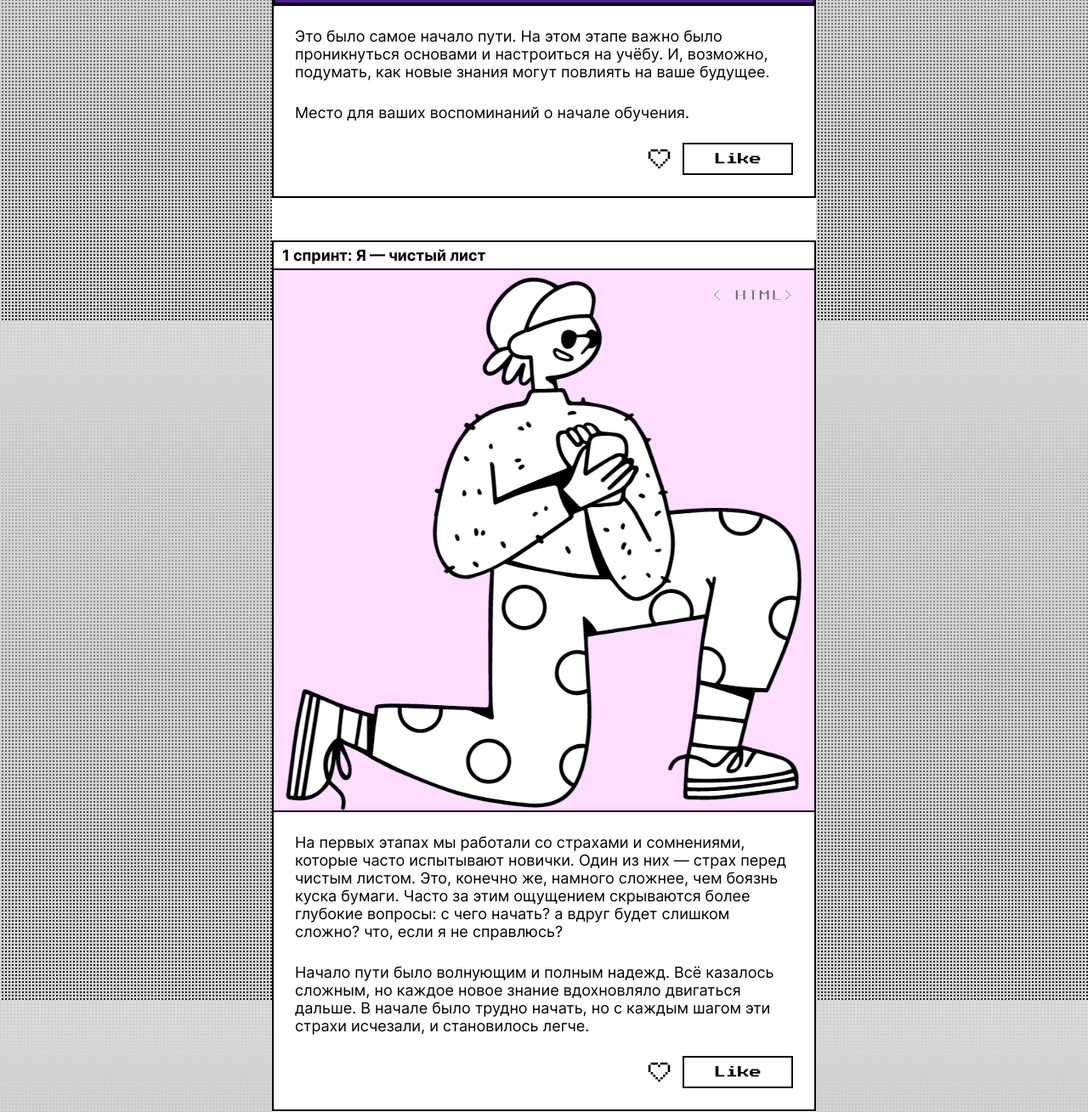
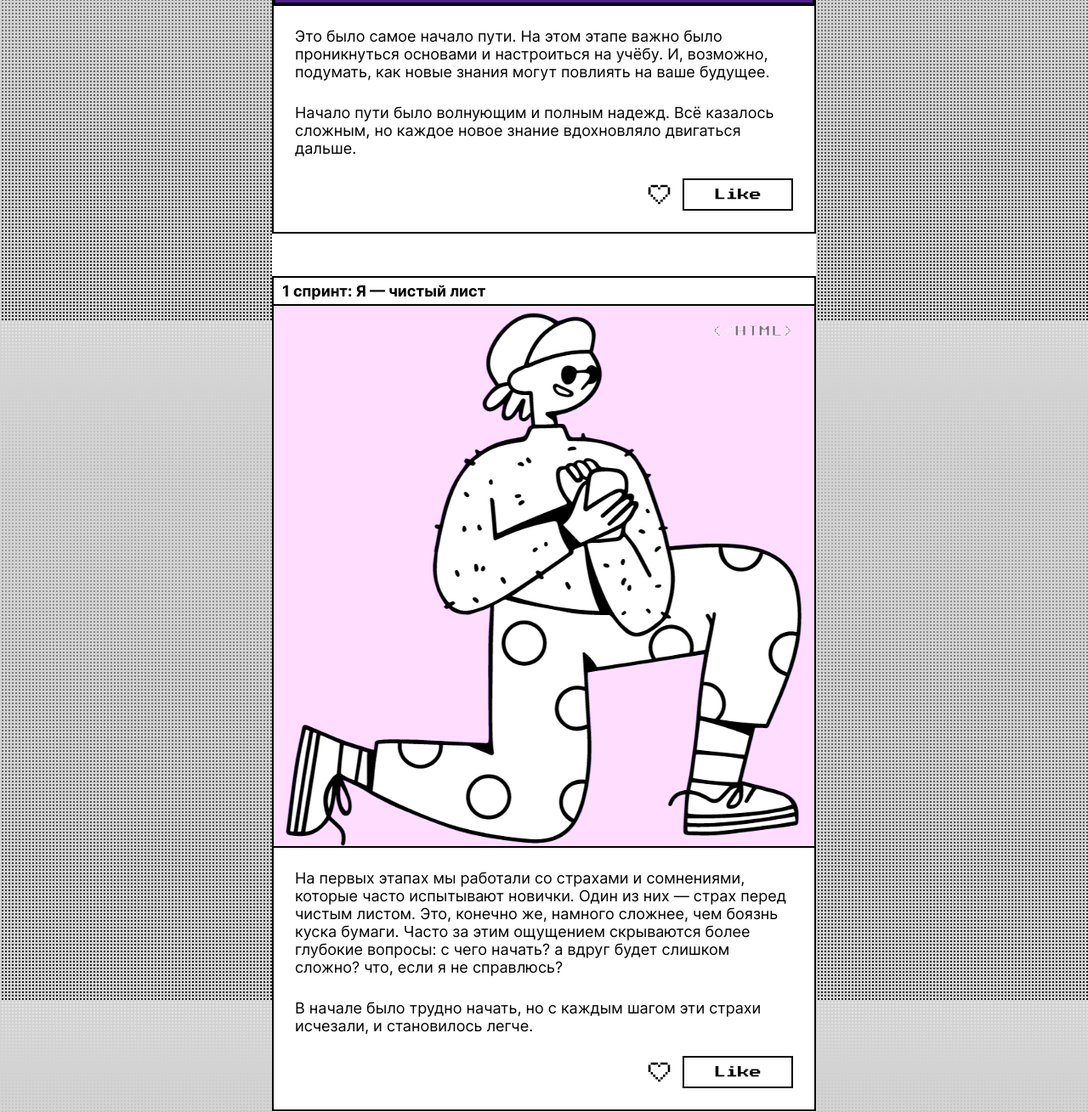
Before and after one commit to irinalediaeva/zakrivayuschiy-teg-f, a plain HTML site: page index.html in a window 1280 px wide. Shown: the part 1223-2532 px from the top of the page at 85% size. Drawn offline with Linux system fonts and the light colour scheme.

Commit message:
Added personal text in first article

```diff
--- a/index.html
+++ b/index.html
@@ -69,7 +69,10 @@
               основами и настроиться на учёбу. И, возможно, подумать, как новые
               знания могут повлиять на ваше будущее.
             </p>
-            <p>Место для ваших воспоминаний о начале обучения.</p>
+            <p>
+              Начало пути было волнующим и полным надежд. Всё казалось сложным,
+              но каждое новое знание вдохновляло двигаться дальше.
+            </p>
           </div>
           <div class="card__actions">
             <button class="card__icon-button">
@@ -132,10 +135,8 @@
               начать? а вдруг будет слишком сложно? что, если я не справлюсь?
             </p>
             <p>
-              Начало пути было волнующим и полным надежд. Всё казалось сложным,
-              но каждое новое знание вдохновляло двигаться дальше. В начале было
-              трудно начать, но с каждым шагом эти страхи исчезали, и
-              становилось легче.
+              В начале было трудно начать, но с каждым шагом эти страхи
+              исчезали, и становилось легче.
             </p>
           </div>
           <div class="card__actions">
```
